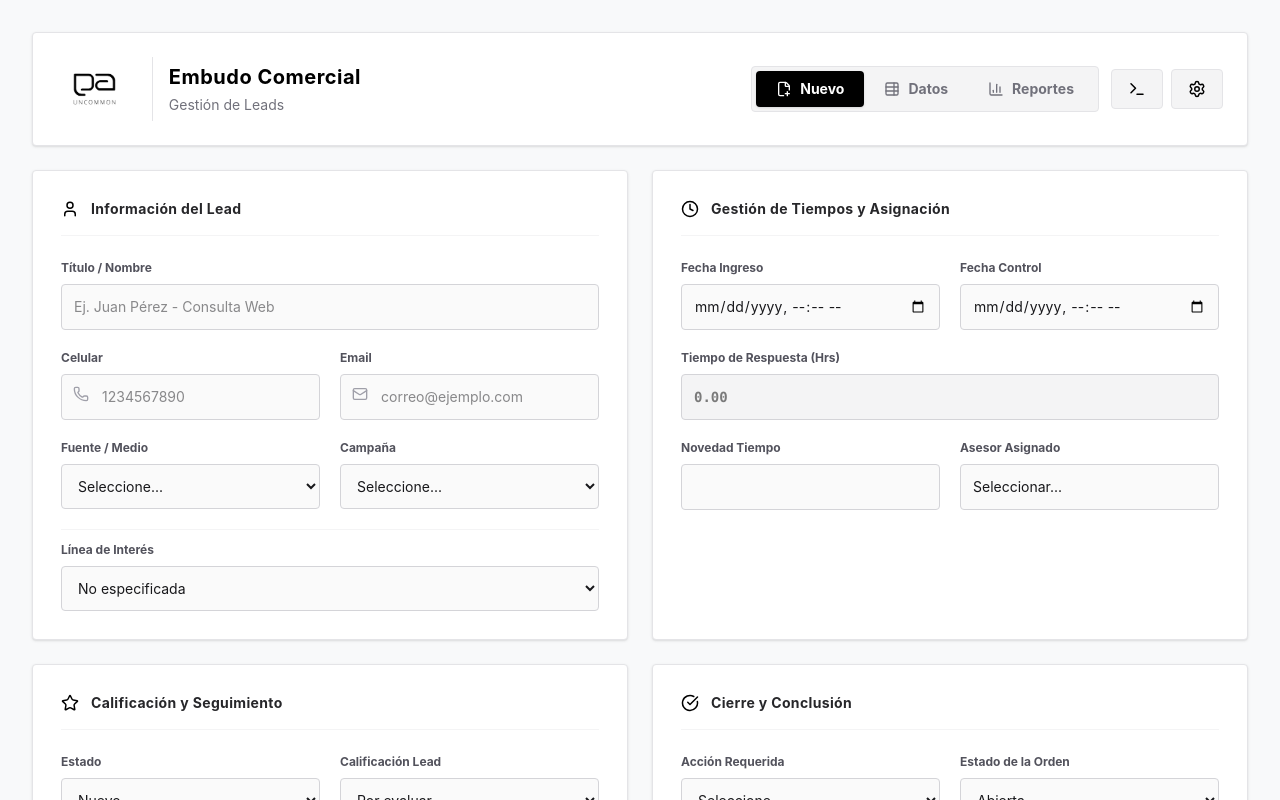
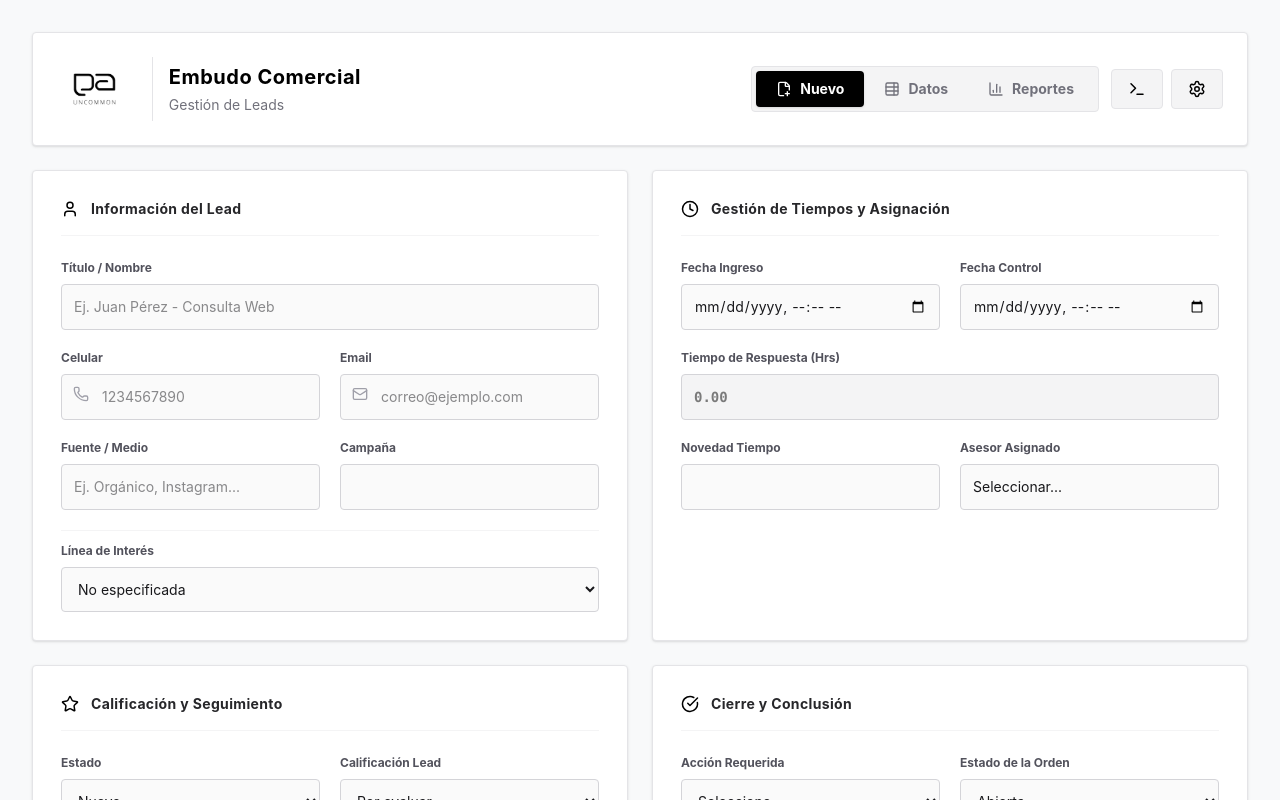
Before and after one commit to ProductosArquitectonicos/embudo-comercial, a React (Vite) app in the folder embudo-comercial/: page / in a window 1280 px wide. Shown: the top 800 px of the page. Built offline with nearby package versions, Linux system fonts and the light colour scheme.

Commit message:
actualiza interfaz y ajustes

```diff
--- a/embudo-comercial/src/App.jsx
+++ b/embudo-comercial/src/App.jsx
@@ -235,6 +235,7 @@ export default function App() {
 
   const convertFilesToBase64 = async (files) => {
     const promises = files.map(file => {
+      // Si el archivo ya es un link o ya fue procesado, se omite (esto pasa al editar)
       if (!file.type && file.contentBytes) return Promise.resolve(file);
       if (!file.name) return Promise.resolve(null);
 
@@ -254,6 +255,7 @@ export default function App() {
     setFormData({
       ...initialState, // Asegurar estructura
       ...lead,
+      // Aseguramos que los adjuntos locales funcionen (generalmente no se pueden recargar inputs de tipo file, así que limpiamos o mantenemos info referencial)
       datos_adjuntos: lead.datos_adjuntos || []
     });
     setCurrentView('form');
@@ -291,7 +293,7 @@ export default function App() {
         if (paConfig.urlPut) {
           addLog('Enviando solicitud de ACTUALIZACIÓN a Power Automate...', 'info');
           await fetch(paConfig.urlPut, {
-            method: 'POST',
+            method: 'POST', // Usamos POST para mayor compatibilidad con HTTP Trigger de PA, enviando el ID en el payload
             headers: { 'Content-Type': 'application/json' },
             body: JSON.stringify(payload)
           });
@@ -300,6 +302,7 @@ export default function App() {
           addLog('Registro actualizado localmente (Falta URL de actualización).', 'warning');
         }
 
+        // Actualizar en el estado local
         setSavedLeads(prev => prev.map(lead => lead.id === editingLeadId ? { ...payload, id: editingLeadId } : lead));
 
       } else {
@@ -315,9 +318,11 @@ export default function App() {
         } else {
           addLog('Registro guardado localmente (Sin URL de SP configurada).', 'warning');
         }
+        // Guardar en el estado local
         setSavedLeads([{ ...payload, id: Date.now() }, ...savedLeads]);
       }
 
+      // Recordatorio local
       if (formData.programar_recordatorio && formData.fecha_seguimiento_dia) {
         const timeString = formData.hora_seguimiento || '00:00';
         const fechaSeg = new Date(`${formData.fecha_seguimiento_dia}T${timeString}:00`);
@@ -378,7 +383,7 @@ export default function App() {
     }
   }, [currentView]);
 
-  // --- Funciones para Filtrar y Ordenar (Tabla) ---
+  // --- Funciones para Filtrar y Ordenar ---
   const requestSort = (key) => {
     let direction = 'ascending';
     if (sortConfig && sortConfig.key === key && sortConfig.direction === 'ascending') {
@@ -390,6 +395,7 @@ export default function App() {
   const filteredAndSortedLeads = useMemo(() => {
     let items = [...savedLeads];
 
+    // Aplicar búsqueda de texto
     if (searchTerm) {
       const lowerSearch = searchTerm.toLowerCase();
       items = items.filter(lead =>
@@ -399,18 +405,22 @@ export default function App() {
       );
     }
 
+    // Aplicar Filtro de Mes
     if (filterMes) {
       items = items.filter(lead => lead.fecha_ingreso && lead.fecha_ingreso.startsWith(filterMes));
     }
 
+    // Aplicar filtros desplegables
     if (filterAsesor) items = items.filter(lead => lead.asesor === filterAsesor);
     if (filterEstado) items = items.filter(lead => lead.estado === filterEstado);
 
+    // Aplicar ordenamiento
     if (sortConfig !== null) {
       items.sort((a, b) => {
         let aValue = a[sortConfig.key] || '';
         let bValue = b[sortConfig.key] || '';
 
+        // Manejo especial para números (Tiempo de Respuesta)
         if (sortConfig.key === 'tiempo_respuesta_hrs') {
           aValue = parseFloat(aValue) || 0;
           bValue = parseFloat(bValue) || 0;
@@ -427,16 +437,10 @@ export default function App() {
 
   // --- LÓGICA DE REPORTES ---
   const reportes = useMemo(() => {
+    // Filtramos la lista basándonos en el mes seleccionado antes de calcular KPIs
     let itemsForReports = savedLeads;
-
-    // Filtrar por mes (Global compartido con la vista de Datos)
     if (filterMes) {
       itemsForReports = itemsForReports.filter(lead => lead.fecha_ingreso && lead.fecha_ingreso.startsWith(filterMes));
-    }
-
-    // Filtrar por Calificación (Exclusivo de la vista de Reportes)
-    if (reportFilterCalificacion) {
-      itemsForReports = itemsForReports.filter(lead => lead.calificacion_lead === reportFilterCalificacion);
     }
 
     const total = itemsForReports.length;
@@ -502,7 +506,7 @@ export default function App() {
       total, potenciales, calificados, noCalificados, ventasCerradas, efectividadPorcentaje,
       organicos, pauta, finDeSemana, fueraHorario, calificacionCount, lineasCount
     };
-  }, [savedLeads, filterMes, reportFilterCalificacion]);
+  }, [savedLeads, filterMes]);
 
   return (
     <div className="min-h-screen bg-[#F8F9FA] text-zinc-900 p-4 md:p-8 font-sans selection:bg-zinc-300">
@@ -519,8 +523,7 @@ export default function App() {
                 onError={(e) => {
                   e.target.onerror = null;
                   e.target.style.display = 'none';
-                  const fallback = document.getElementById('fallback-logo');
-                  if (fallback) fallback.style.display = 'flex';
+                  document.getElementById('fallback-logo').style.display = 'flex';
                 }}
               />
               <div id="fallback-logo" className="hidden flex-col justify-center">
@@ -643,21 +646,11 @@ export default function App() {
                   </div>
                   <div>
                     <label className="block text-xs font-bold text-zinc-600 mb-2">Fuente / Medio</label>
-                    <select name="fuente_medio" value={formData.fuente_medio} onChange={handleChange} className="w-full rounded-sm border-zinc-300 border p-3 text-sm focus:ring-1 focus:ring-black focus:border-black outline-none bg-zinc-50 focus:bg-white transition-colors cursor-pointer">
-                      <option value="">Seleccione...</option>
-                      {fuentesList.map(fuente => (
-                        <option key={fuente} value={fuente}>{fuente}</option>
-                      ))}
-                    </select>
+                    <input type="text" name="fuente_medio" value={formData.fuente_medio} onChange={handleChange} className="w-full rounded-sm border-zinc-300 border p-3 text-sm focus:ring-1 focus:ring-black focus:border-black outline-none bg-zinc-50 focus:bg-white transition-colors" placeholder="Ej. Orgánico, Instagram..." />
                   </div>
                   <div>
                     <label className="block text-xs font-bold text-zinc-600 mb-2">Campaña</label>
-                    <select name="campania" value={formData.campania} onChange={handleChange} className="w-full rounded-sm border-zinc-300 border p-3 text-sm focus:ring-1 focus:ring-black focus:border-black outline-none bg-zinc-50 focus:bg-white transition-colors cursor-pointer">
-                      <option value="">Seleccione...</option>
-                      {campaniasList.map(campania => (
-                        <option key={campania} value={campania}>{campania}</option>
-                      ))}
-                    </select>
+                    <input type="text" name="campania" value={formData.campania} onChange={handleChange} className="w-full rounded-sm border-zinc-300 border p-3 text-sm focus:ring-1 focus:ring-black focus:border-black outline-none bg-zinc-50 focus:bg-white transition-colors" />
                   </div>
                   <div className="md:col-span-2 border-t border-zinc-100 pt-3">
                     <label className="block text-xs font-bold text-zinc-600 mb-2">Línea de Interés</label>
@@ -999,10 +992,10 @@ export default function App() {
                             <span className="text-zinc-400">-</span>
                           )}
                         </td>
-                        <td className="p-4 text-center border-l border-zinc-100 bg-white group-hover:bg-zinc-50">
+                        <td className="p-4 text-center border-l border-zinc-200 bg-zinc-50 group-hover:bg-zinc-100 transition-colors">
                           <button
                             onClick={() => handleEditLead(lead)}
-                            className="p-2 text-zinc-400 hover:text-black hover:bg-zinc-100 rounded-sm transition-colors"
+                            className="p-2 text-zinc-500 hover:text-black hover:bg-white border border-transparent hover:border-zinc-300 hover:shadow-sm rounded-sm transition-all"
                             title="Editar Registro"
                           >
                             <Edit2 size={16} />
```
